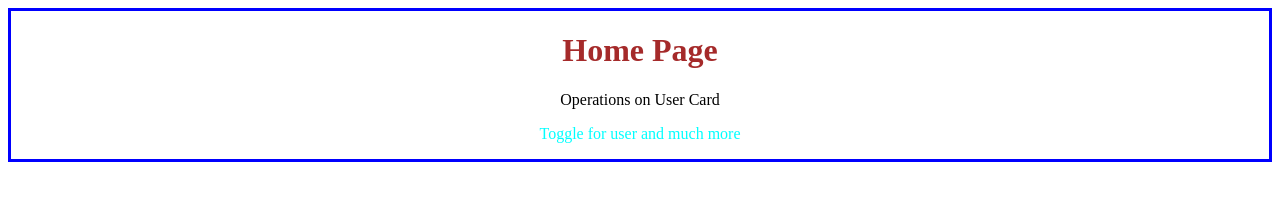
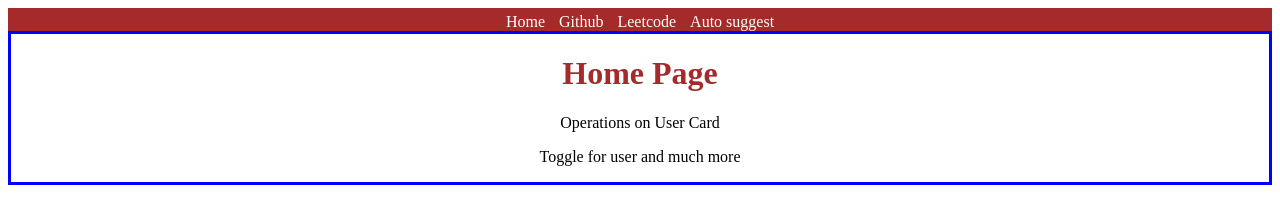
Before and after one commit to shubhi0811/Shubhi.Nodejs, a website: page frontend/index.html in a window 1280 px wide. Drawn offline with Linux system fonts and the light colour scheme.

Commit message:
Added home page

```diff
--- a/frontend/index.css
+++ b/frontend/index.css
@@ -1,13 +1,26 @@
 h1{
     color:brown
+}
+
+#p2{
+    color:black;
+}
+#nav{
+    text-align:center;
+    background-color:brown;
+    height: 50%;
+    padding-top: 5px;
+
+}
+#nav a{
+    margin:0px 5px;
+    text-decoration: none;
+    color:white;
 }
 #home-intro{
     text-align:center;
     border: 3px solid blue;
 }
-#p2{
-    color:aqua;
-}
 #home-intro:hover{
     background-color: pink;
 
--- a/frontend/index.html
+++ b/frontend/index.html
@@ -6,6 +6,14 @@
     <title>Document</title>
     <link rel="stylesheet" href="index.css">
 </head>
+<div id="nav">
+    <a href="/"> Home </a>
+    <a href="https://github.com" target="_blank"> Github </a>
+    <a href="https://leetcode.com"target="_blank"> Leetcode </a>
+    <a href="pages/autosuggest.html"target="_blank"> Auto suggest </a>
+  </div>
+
+</div>
 <body>
     <div id  ="home-intro">
         <h1>Home Page</h1>
```
Also changed, not shown: frontend/pages/autosuggest.html (added).
